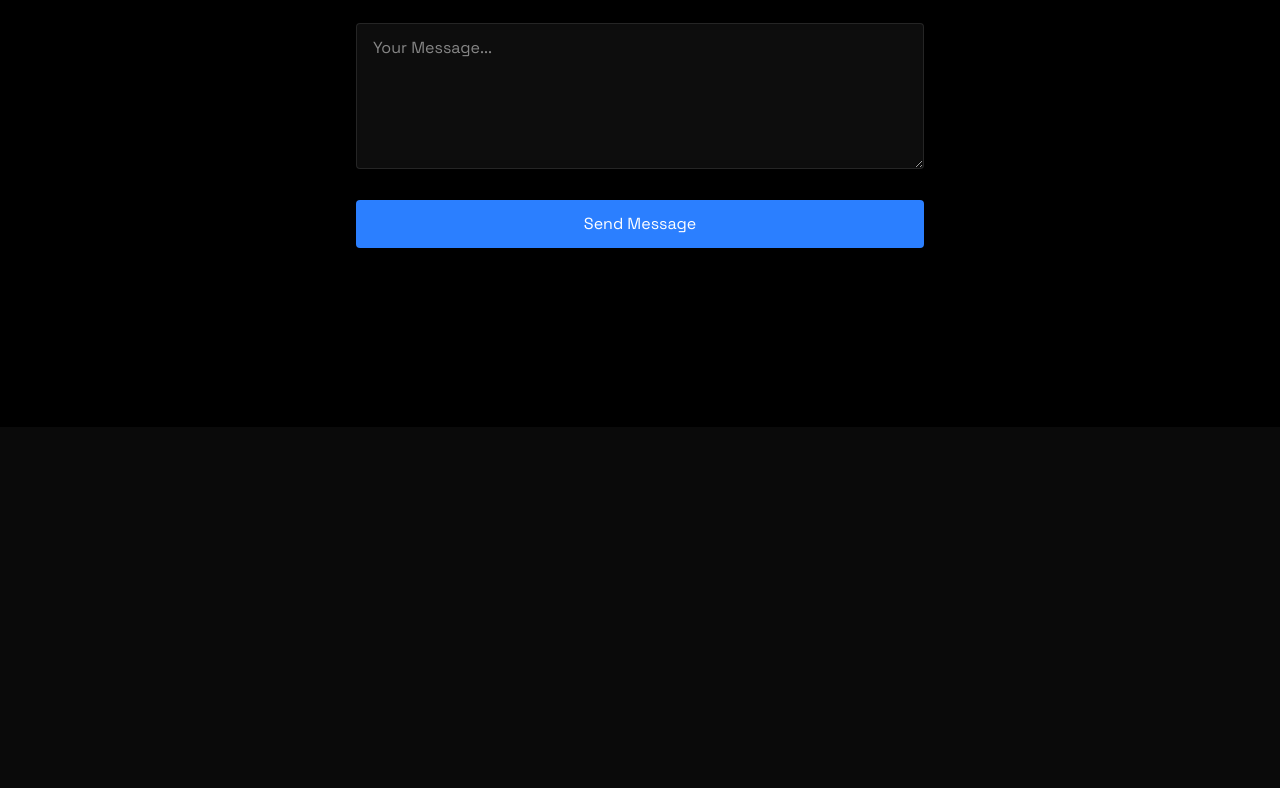
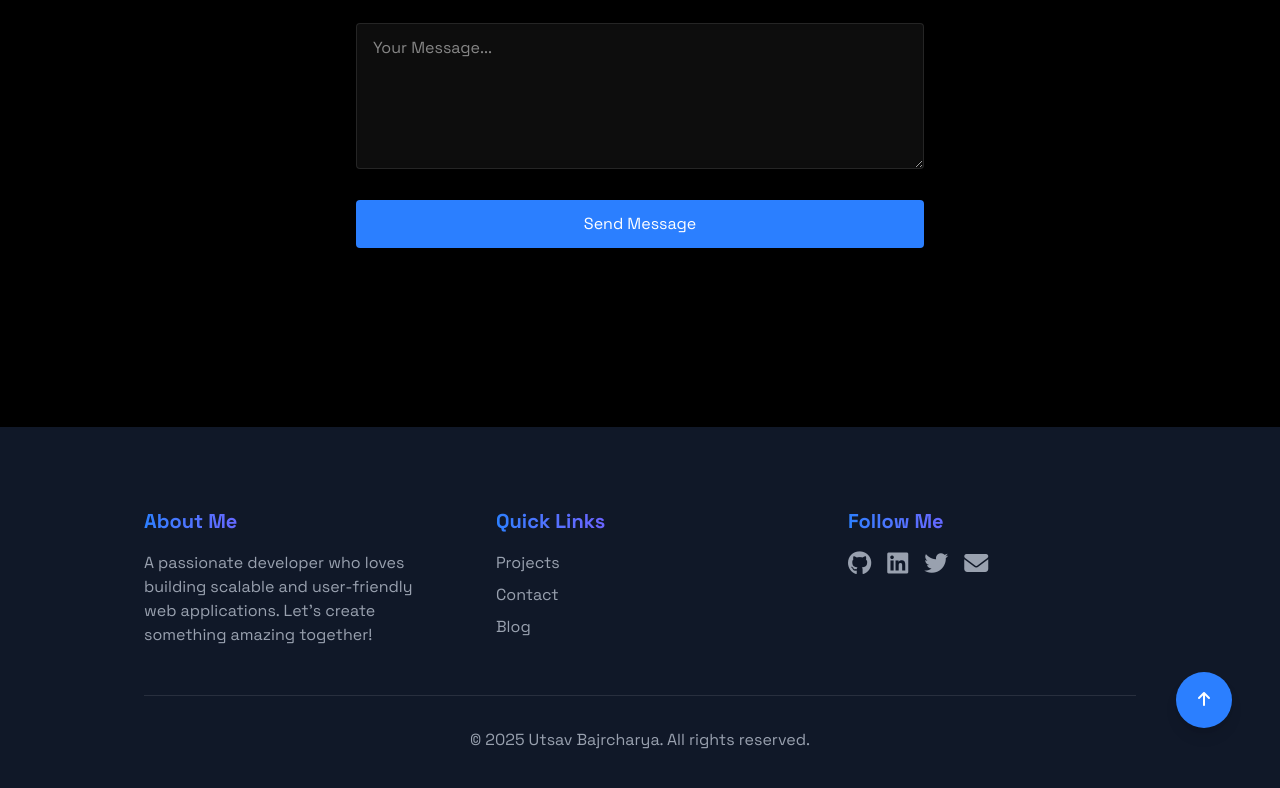
Before and after one commit to UtsavBajracharya/MyPortfolio, a React (Vite) app: page / in a window 1280 px wide. Shown: the part 2805-3593 px from the top of the page. Before the commit the page ends 3232 px from the top, so only its background shows below. Built offline with nearby package versions, Linux system fonts and the light colour scheme.

Commit message:
add footer section

```diff
--- a/index.html
+++ b/index.html
@@ -7,6 +7,10 @@
     href="https://fonts.googleapis.com/css2?family=Space+Grotesk:wght@400;500;600;700&family=JetBrains+Mono:wght@400;700&display=swap"
     rel="stylesheet"
   />
+<link
+  rel="stylesheet"
+  href="https://cdnjs.cloudflare.com/ajax/libs/font-awesome/6.4.0/css/all.min.css"
+/>
     <meta name="viewport" content="width=device-width, initial-scale=1.0" />
     <title>Vite + React</title>
   </head>
--- a/src/App.jsx
+++ b/src/App.jsx
@@ -8,6 +8,7 @@ import { Home } from './components/sections/Home';
 import { About } from './components/sections/About';
 import { Projects } from './components/sections/Projects';
 import { Contact } from './components/sections/Contact';
+import { Footer } from './components/sections/footer';
 import "./index.css";
 
 function App() {
@@ -25,6 +26,7 @@ function App() {
       <About />
       <Projects />
       <Contact />
+      <Footer />
     </div>
     </>
   );
--- /dev/null
+++ b/src/components/sections/Footer.jsx
@@ -0,0 +1,100 @@
+import { RevealOnScroll } from "../RevealOnScroll";
+
+export const Footer = () => {
+    return (
+        <footer id="footer" className="bg-gray-900 py-20">
+            <RevealOnScroll>
+                <div className="max-w-5xl mx-auto px-4">
+                    <div className="grid grid-cols-1 md:grid-cols-3 gap-16 text-white">
+                        {/* Column 1: About */}
+                        <div className="space-y-4">
+                            <h3 className="text-xl font-bold bg-gradient-to-r from-blue-500 to-purple-600 bg-clip-text text-transparent">
+                                About Me
+                            </h3>
+                            <p className="text-gray-400">
+                                A passionate developer who loves building scalable and user-friendly web applications. Let's create something amazing together!
+                            </p>
+                        </div>
+
+                        {/* Column 2: Quick Links */}
+                        <div className="space-y-4">
+                            <h3 className="text-xl font-bold bg-gradient-to-r from-blue-500 to-purple-600 bg-clip-text text-transparent">
+                                Quick Links
+                            </h3>
+                            <ul className="space-y-2">
+                                <li>
+                                    <a href="#projects" className="text-gray-400 hover:text-blue-500 transition-colors">
+                                        Projects
+                                    </a>
+                                </li>
+                                <li>
+                                    <a href="#contact" className="text-gray-400 hover:text-blue-500 transition-colors">
+                                        Contact
+                                    </a>
+                                </li>
+                                <li>
+                                    <a href="#" className="text-gray-400 hover:text-blue-500 transition-colors">
+                                        Blog
+                                    </a>
+                                </li>
+                            </ul>
+                        </div>
+
+                        {/* Column 3: Social Links */}
+                        <div className="space-y-4">
+                            <h3 className="text-xl font-bold bg-gradient-to-r from-blue-500 to-purple-600 bg-clip-text text-transparent">
+                                Follow Me
+                            </h3>
+                            <div className="flex space-x-4">
+                                <a
+                                    href="https://github.com/UtsavBajracharya"
+                                    target="_blank"
+                                    rel="noopener noreferrer"
+                                    className="text-gray-400 hover:text-blue-500 transition-colors"
+                                >
+                                    <i className="fab fa-github text-2xl"></i>
+                                </a>
+                                <a
+                                    href="https://www.linkedin.com/in/utsav-bajracharya/"
+                                    target="_blank"
+                                    rel="noopener noreferrer"
+                                    className="text-gray-400 hover:text-blue-500 transition-colors"
+                                >
+                                    <i className="fab fa-linkedin text-2xl"></i>
+                                </a>
+                                <a
+                                    href="https://x.com/UtsavBajrachar4"
+                                    target="_blank"
+                                    rel="noopener noreferrer"
+                                    className="text-gray-400 hover:text-blue-500 transition-colors"
+                                >
+                                    <i className="fab fa-twitter text-2xl"></i>
+                                </a>
+                                <a
+                                    href="mailto:utsavbajra619@gmail.com"
+                                    className="text-gray-400 hover:text-blue-500 transition-colors"
+                                >
+                                    <i className="fas fa-envelope text-2xl"></i>
+                                </a>
+                            </div>
+                        </div>
+                    </div>
+
+                    {/* Copyright Section */}
+                    <div className="mt-12 border-t border-white/10 pt-8 text-center">
+                        <p className="text-gray-400">
+                            &copy; {new Date().getFullYear()} Utsav Bajrcharya. All rights reserved.
+                        </p>
+                    </div>
+                </div>
+
+                <button
+                    onClick={() => window.scrollTo({ top: 0, behavior: "smooth" })}
+                    className="fixed bottom-6 right-12 bg-blue-500 text-white p-4 w-14 rounded-full shadow-lg hover:bg-blue-600 transition-colors cursor-pointer"
+                >
+                    <i className="fas fa-arrow-up"></i>
+                </button>
+            </RevealOnScroll>
+        </footer>
+    );
+};
```
